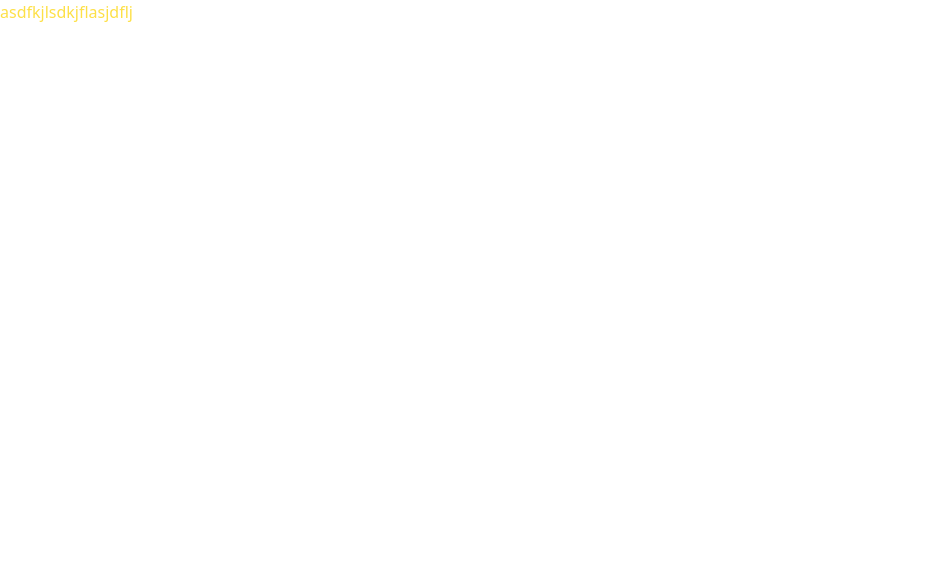
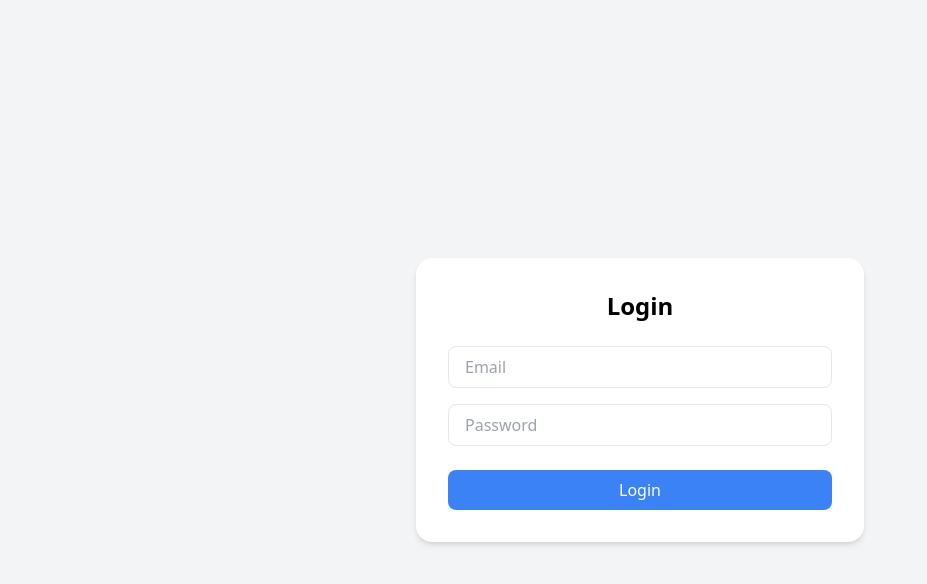
Before and after one commit to anuprajvarma/CSTech-Assigment, a React (Create React App) app in the folder client/: page /login in a window 1280 px wide. Shown: the top 584 px of the page, without its empty margins (0-927 px from the left). Built offline with nearby package versions, Linux system fonts and the light colour scheme.

Commit message:
make login page

```diff
--- a/client/package.json
+++ b/client/package.json
@@ -13,6 +13,7 @@
     "@types/react-dom": "^19.1.9",
     "react": "^19.1.1",
     "react-dom": "^19.1.1",
+    "react-router-dom": "^7.9.3",
     "react-scripts": "5.0.1",
     "typescript": "^4.9.5",
     "web-vitals": "^2.1.4"
--- a/client/src/App.tsx
+++ b/client/src/App.tsx
@@ -1,5 +1,17 @@
+import { BrowserRouter as Router, Routes, Route } from "react-router-dom";
+import Login from "./components/LoginPage";
+import Dashboard from "./components/DashboardPage";
+
 function App() {
-  return <div className="text-yellow-300">asdfkjlsdkjflasjdflj</div>;
+  return (
+    <Router>
+      <Routes>
+        <Route path="/login" element={<Login />} />
+        <Route path="/dashboard" element={<Dashboard />} />
+        <Route path="*" element={<Login />} />
+      </Routes>
+    </Router>
+  );
 }
 
 export default App;
--- /dev/null
+++ b/client/src/components/DashboardPage.tsx
@@ -0,0 +1,23 @@
+import { useNavigate } from "react-router-dom";
+
+export default function Dashboard() {
+  const navigate = useNavigate();
+
+  const handleLogout = () => {
+    localStorage.removeItem("user");
+    navigate("/login");
+  };
+
+  return (
+    <div className="flex flex-col items-center justify-center min-h-screen bg-green-100">
+      <h1 className="text-3xl font-bold mb-4">Dashboard</h1>
+      <p>Welcome! You are logged in.</p>
+      <button
+        onClick={handleLogout}
+        className="mt-6 px-4 py-2 bg-red-500 text-white rounded-lg hover:bg-red-600"
+      >
+        Logout
+      </button>
+    </div>
+  );
+}
--- /dev/null
+++ b/client/src/components/LoginPage.tsx
@@ -0,0 +1,49 @@
+import { useState, FormEvent } from "react";
+import { useNavigate } from "react-router-dom";
+
+export default function Login() {
+  const [email, setEmail] = useState("");
+  const [password, setPassword] = useState("");
+  const navigate = useNavigate();
+
+  const handleSubmit = (e: FormEvent<HTMLFormElement>) => {
+    e.preventDefault();
+
+    if (email === "anupraj1854@gmail.com") {
+      localStorage.setItem("user", JSON.stringify({ email, password }));
+      navigate("/dashboard");
+    } else {
+      alert("only admin can login");
+    }
+  };
+
+  return (
+    <div className="flex items-center justify-center min-h-screen bg-gray-100">
+      <form
+        onSubmit={handleSubmit}
+        className="bg-white p-8 rounded-2xl shadow-md w-full max-w-md"
+      >
+        <h2 className="text-2xl font-bold mb-6 text-center">Login</h2>
+        <input
+          type="email"
+          placeholder="Email"
+          value={email}
+          onChange={(e) => setEmail(e.target.value)}
+          className="w-full mb-4 px-4 py-2 border rounded-lg"
+          required
+        />
+        <input
+          type="password"
+          placeholder="Password"
+          value={password}
+          onChange={(e) => setPassword(e.target.value)}
+          className="w-full mb-6 px-4 py-2 border rounded-lg"
+          required
+        />
+        <button className="w-full bg-blue-500 text-white py-2 rounded-lg hover:bg-blue-600">
+          Login
+        </button>
+      </form>
+    </div>
+  );
+}
```
Also changed, not shown: 2 other files (tests, documents, lock files or other folders).
